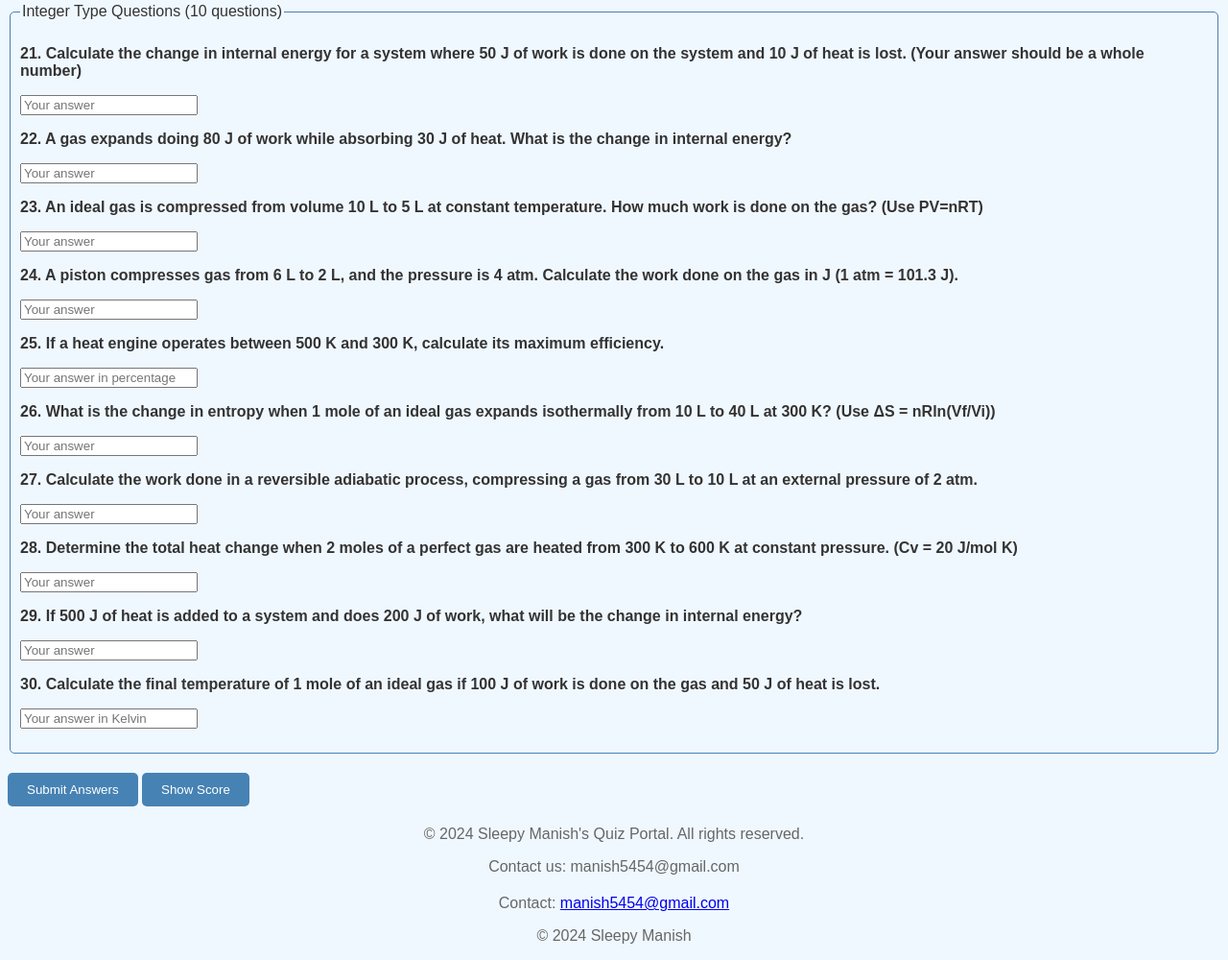
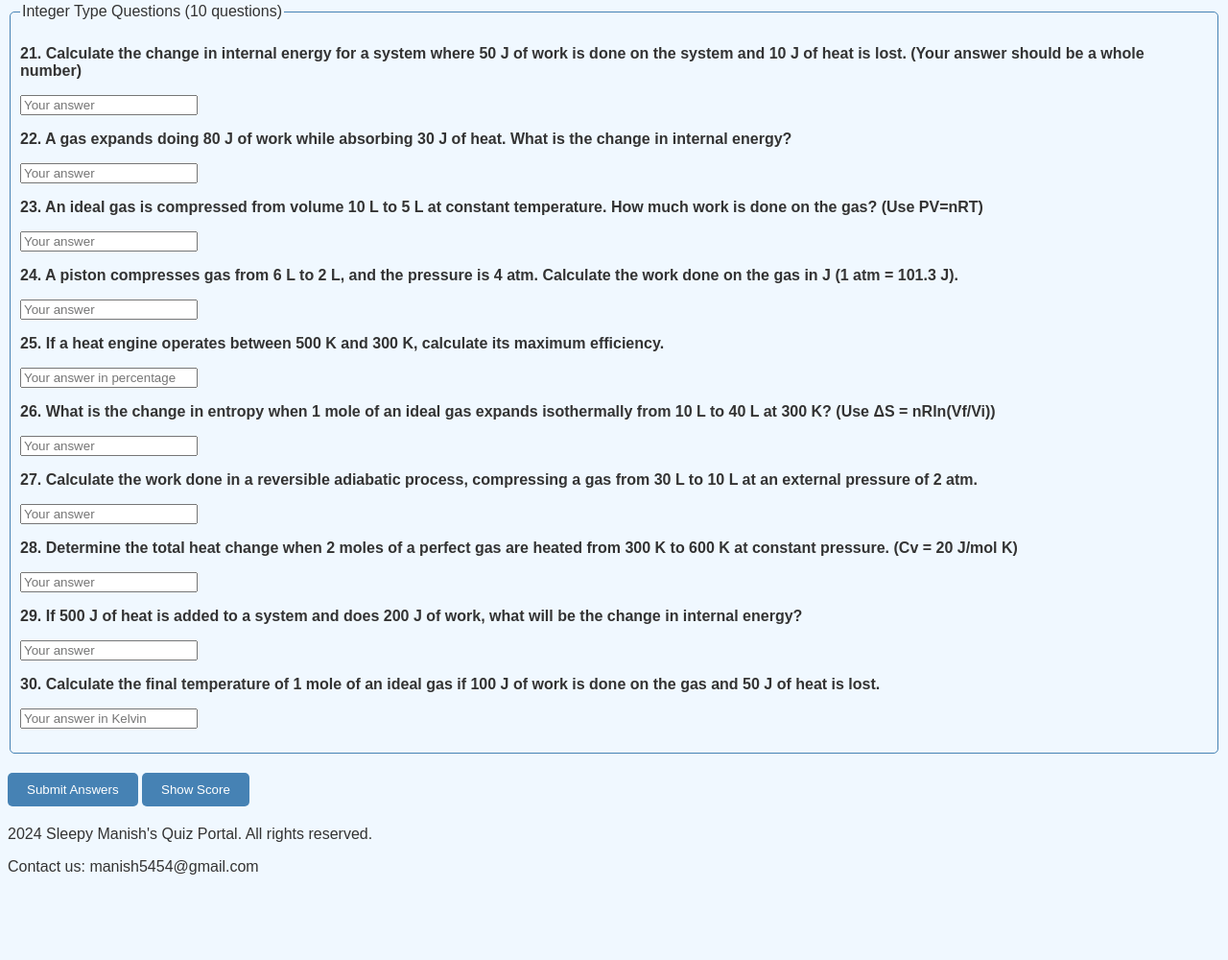
Before and after one commit to Developerboss10/sleepymanishtest, a plain HTML site: page index.html in a window 1280 px wide. Shown: the part 2966-3966 px from the top of the page at 96% size. After the commit the page ends 3894 px from the top, so only its background shows below. Drawn offline with Linux system fonts and the light colour scheme.

Commit message:
Update index.html

```diff
--- a/index.html
+++ b/index.html
@@ -308,13 +308,10 @@
             showResult(score);
         });
     </script>
-    <footer>
-        <p>&copy; 2024 Sleepy Manish's Quiz Portal. All rights reserved.</p>
+
+        <p> 2024 Sleepy Manish's Quiz Portal. All rights reserved.</p>
         <p>Contact us: manish5454@gmail.com</p>
-    </footer>
-     <footer>
-        <p>Contact: <a href="mailto:manish5454@gmail.com">manish5454@gmail.com</a></p>
-        <p>&copy; 2024 Sleepy Manish</p>
-    </footer>
+
+
 </body>
 </html>
```
